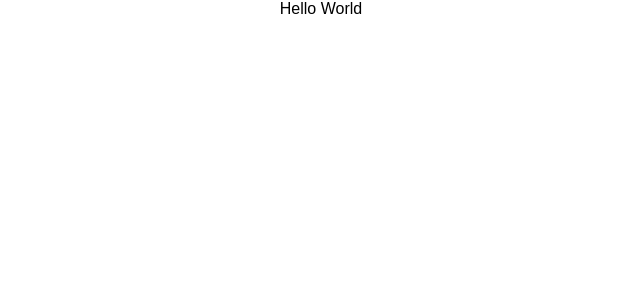
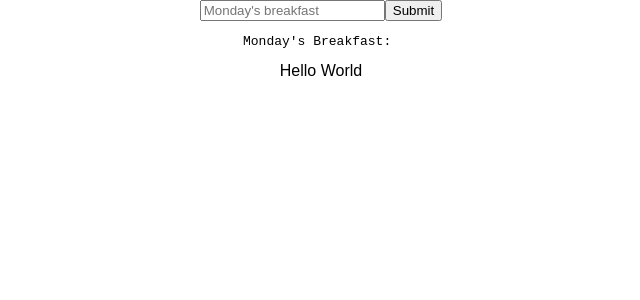
Before and after one commit to Gusbru/udacimeals, a React (Create React App) app: page / in a window 1280 px wide. Shown: the top 300 px of the page, without its empty margins (319-959 px from the left). Built offline with nearby package versions, Linux system fonts and the light colour scheme.

Commit message:
func: add monday's breakfast

```diff
--- a/src/components/App.js
+++ b/src/components/App.js
@@ -1,10 +1,51 @@
 import React, { Component } from 'react';
+import { addRecipe } from '../actions'
 import '../App.css';
 
 class App extends Component {
+  state = {
+    calendar: null
+  }
+
+  componentDidMount() {
+    const { store } = this.props
+
+    store.subscribe(() => {
+      this.setState(() => ({
+        calendar: store.getState()
+      }))
+    })
+  }
+
+  submitFood = () => {
+    this.props.store.dispatch(addRecipe({
+      day: 'monday',
+      meal: 'breakfast',
+      recipe: {
+        label: this.input.value
+      },
+    }))
+
+    this.input.value = ''
+  }
+
   render() {
     return (
       <div className="App">
+        <input
+          type="text"
+          ref={(input) => this.input = input}
+          placeholder="Monday's breakfast"
+        />
+
+        <button onClick={this.submitFood}>
+          Submit
+        </button>
+
+        <pre>
+          Monday's Breakfast: {this.state.calendar && this.state.calendar.monday.breakfast}
+        </pre>
+
         Hello World
       </div>
     );
--- a/src/index.js
+++ b/src/index.js
@@ -11,5 +11,5 @@
   window.__REDUX_DEVTOOLS_EXTENSION__ && window.__REDUX_DEVTOOLS_EXTENSION__()
 )
 
-ReactDOM.render(<App />, document.getElementById('root'));
+ReactDOM.render(<App store={store}/>, document.getElementById('root'));
 registerServiceWorker();
```
